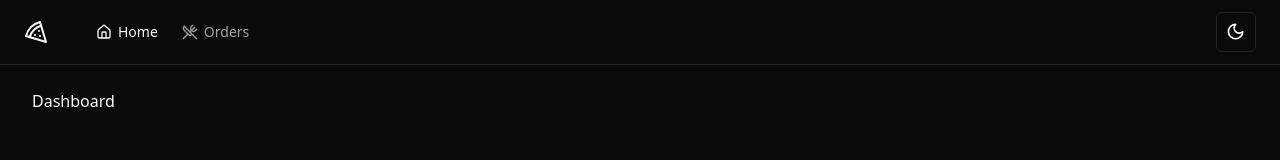
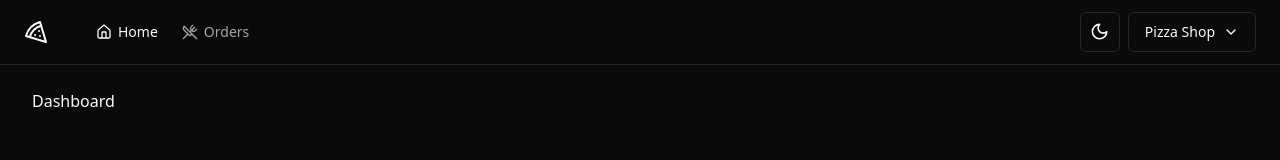
Before and after one commit to eduaardofranco/pizza-shop-web, a React app: page / in a window 1280 px wide. Shown: the top 160 px of the page. Built offline with nearby package versions, Linux system fonts and the light colour scheme; the HTML template or start-up script is replaced by a standard one.

Commit message:
dropdown menu

```diff
--- /dev/null
+++ b/src/components/account-menu.tsx
@@ -0,0 +1,32 @@
+import { DropdownMenu, DropdownMenuContent, DropdownMenuItem, DropdownMenuLabel, DropdownMenuSeparator, DropdownMenuTrigger } from "./ui/dropdown-menu";
+import { Button } from "./ui/button";
+import { Building, ChevronDown, LogOut } from "lucide-react";
+
+export function AccountMenu() {
+    return(
+        <DropdownMenu>
+            <DropdownMenuTrigger asChild>
+                <Button variant="outline" className="flex items-center gap-2 select-none">
+                    Pizza Shop
+                    <ChevronDown className="w-4 h-4" />
+                </Button>
+            </DropdownMenuTrigger>
+            <DropdownMenuContent align="end" className="w-56">
+                <DropdownMenuLabel className="flex flex-col">
+                    <span>Eduardo Franco</span>
+                    <span className="text-xs font-normal text-muted-foreground">eduaardofranco@gmail.com</span>
+                </DropdownMenuLabel>
+                <DropdownMenuSeparator />
+                <DropdownMenuItem>
+                    <Building className="mr-2 h-4 w-4"/>
+                    <span>Shop Profile</span>
+                </DropdownMenuItem>
+                <DropdownMenuItem className="text-rose-500 dark:text-rose-400">
+                    <LogOut className="mr-2 h-4 w-4"/>
+                    <span>Logout</span>
+                </DropdownMenuItem>
+
+            </DropdownMenuContent>
+        </DropdownMenu>
+    )
+}
--- a/src/components/header.tsx
+++ b/src/components/header.tsx
@@ -2,6 +2,7 @@
 import { Home, Pizza, UtensilsCrossed } from "lucide-react";
 import { NavLink } from "./nav-link";
 import { ThemeToggle } from "./theme/theme-toggle";
+import { AccountMenu } from "./account-menu";
 
 export function Header() {
     return(
@@ -26,6 +27,7 @@
 
                 <div className="ml-auto flex items-center gap-2">
                     <ThemeToggle />
+                    <AccountMenu />
                 </div>
             </div>
         </div>
```
